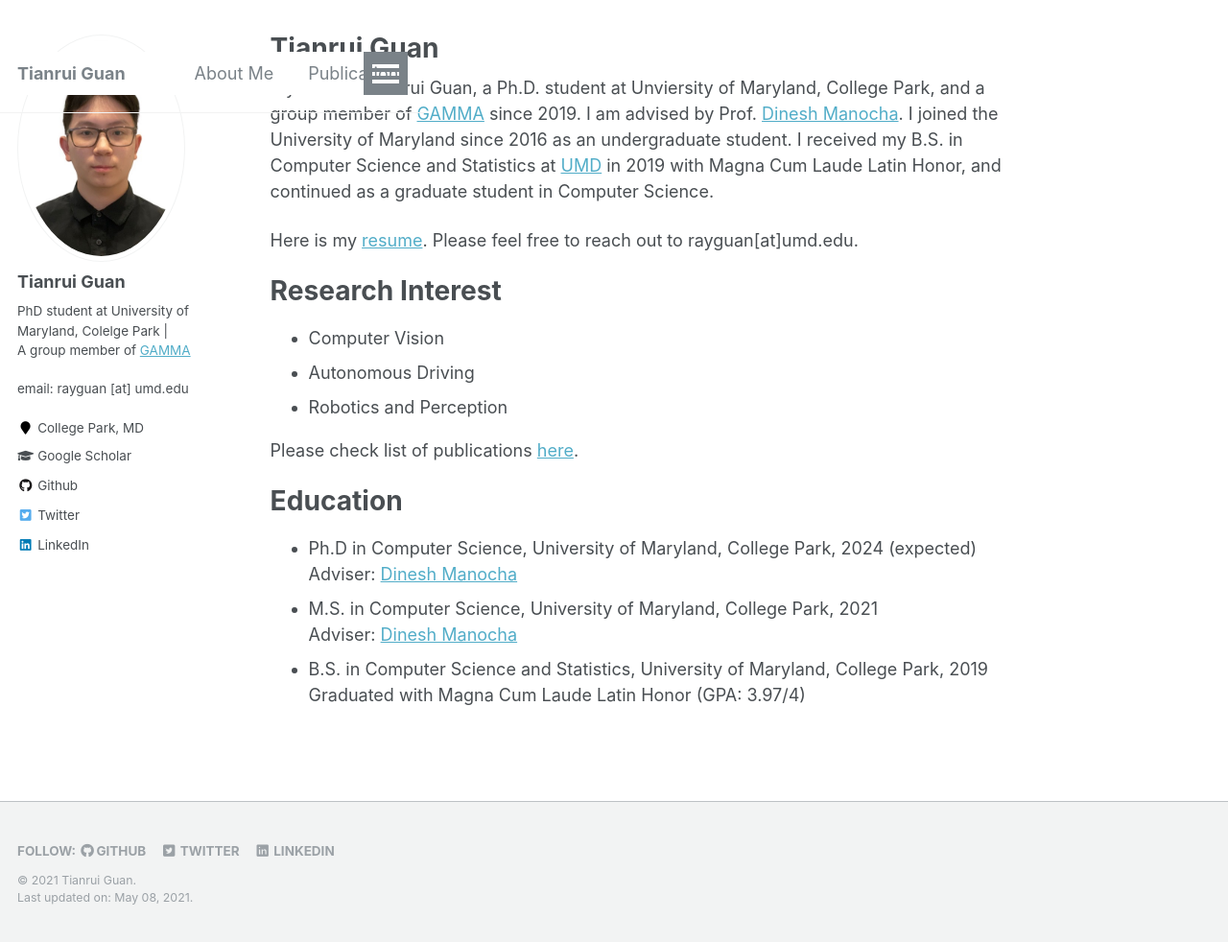
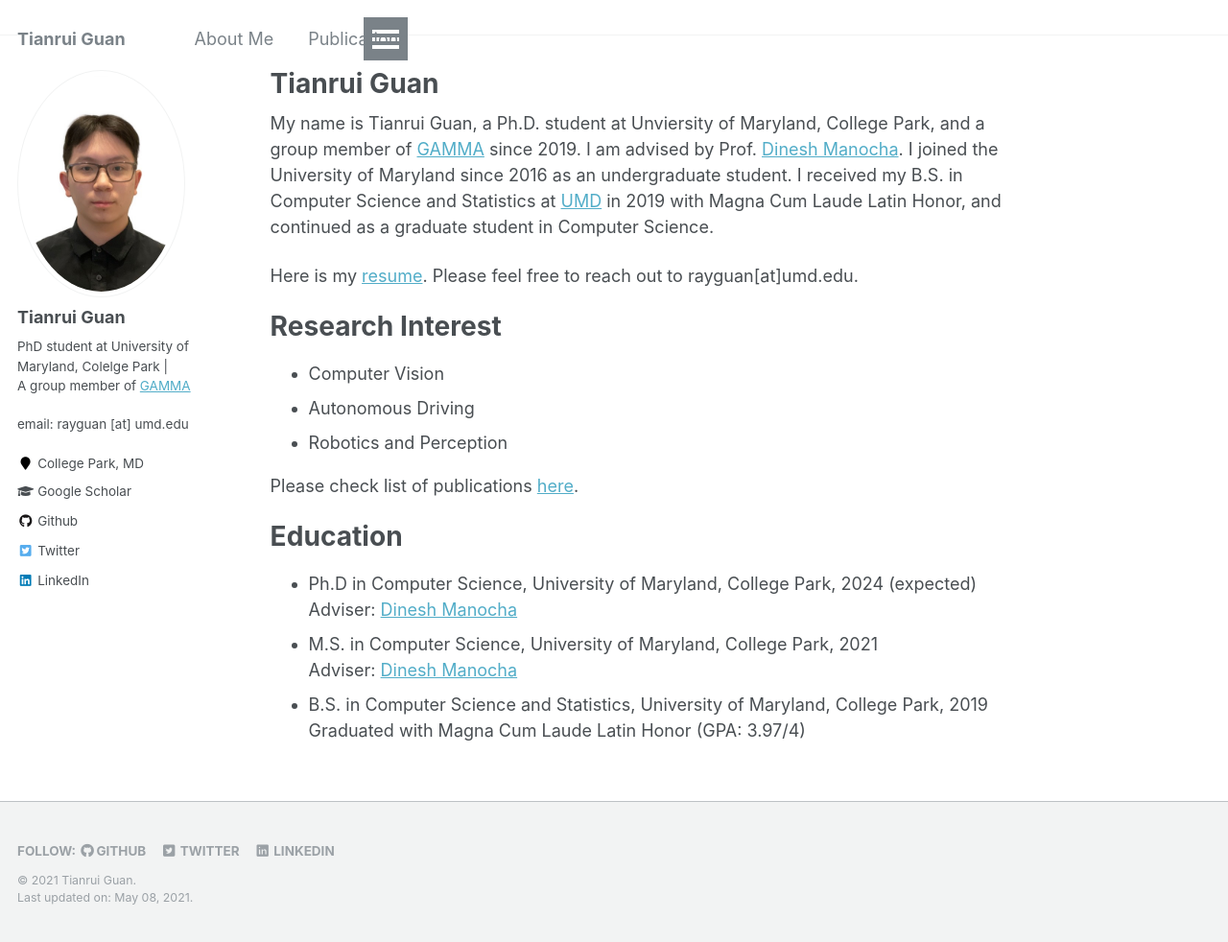
Before and after one commit to rayguan97/rayguan97.github.io, a Jekyll site: the page built from _pages/about.md, in a window 1280 px wide and 982 px high. Shown: the whole window at 96% size. Built offline with Jekyll 4.4.1, drawn with Linux system fonts in a browser that asks for light colours.

Commit message:
fixing stuff

```diff
--- a/_sass/_masthead.scss
+++ b/_sass/_masthead.scss
@@ -3,7 +3,7 @@
    ========================================================================== */
 
 .masthead {
-  position: fixed;
+  position: relative;
   border-bottom: 1px solid $border-color;
   -webkit-animation: intro 0.3s both;
           animation: intro 0.3s both;
--- a/_sass/_navigation.scss
+++ b/_sass/_navigation.scss
@@ -173,7 +173,7 @@
    ========================================================================== */
 
 .greedy-nav {
-  position: relative;
+  position: fixed;
   min-width: 250px;
   background: $background-color;
 
```
